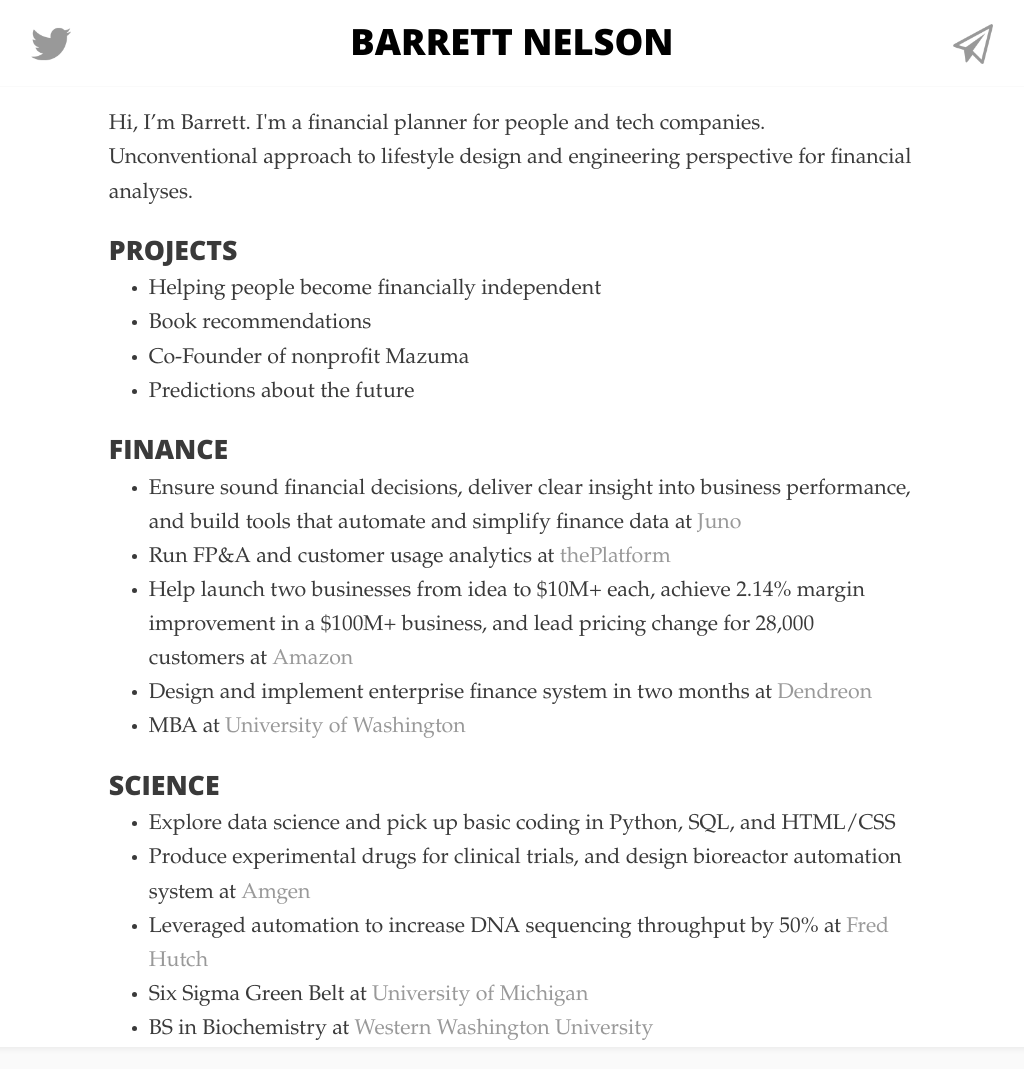
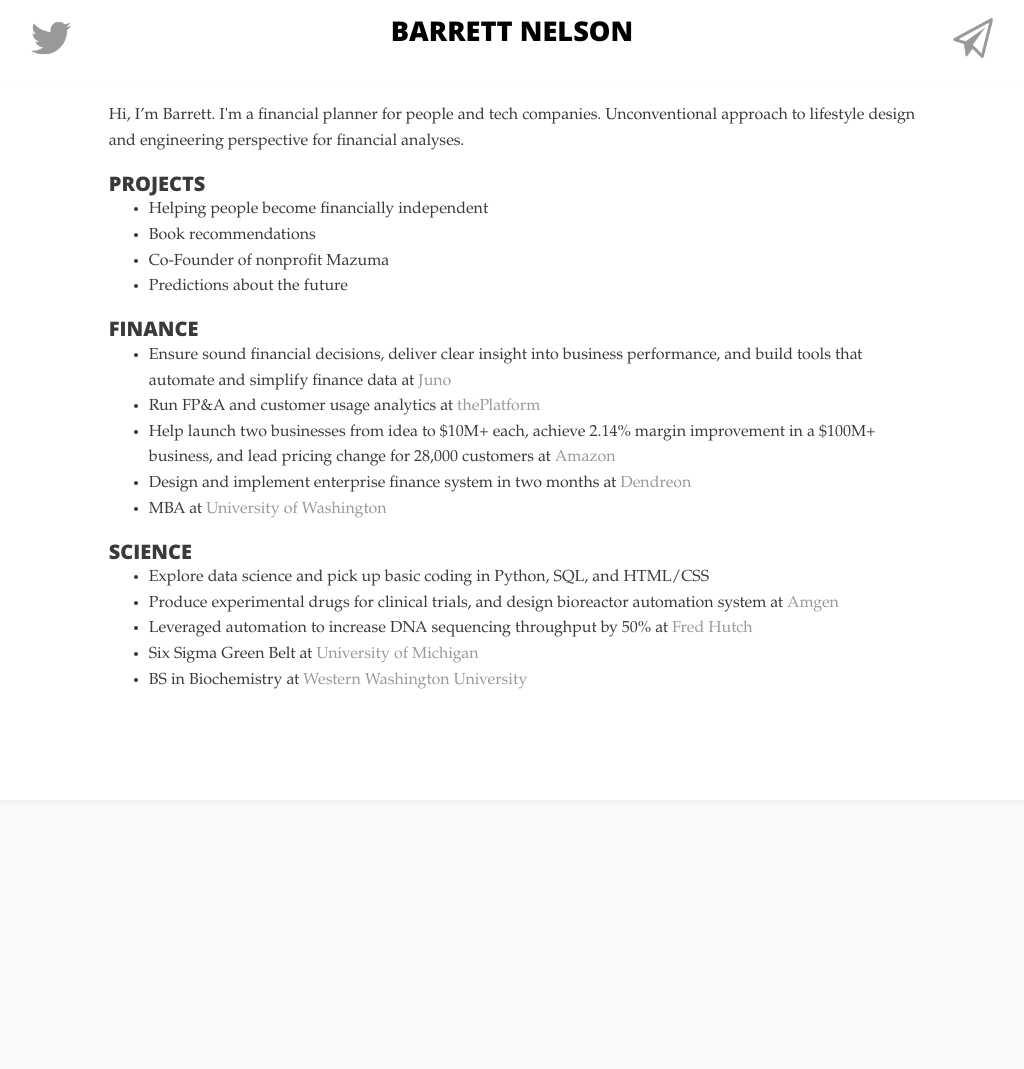
Before and after one commit to bstnel/bstnel.github.io, a Jekyll site: the page index.html, which Jekyll copies as it is, in a window 1280 px wide. Shown: the whole page, without its empty margins (128-1152 px from the left). Built offline with Jekyll 4.4.1, drawn with Linux system fonts in a browser that asks for light colours; some web fonts are replaced; after the commit the page ends 900 px from its top, so only the background shows below that.

Commit message:
Update main.css

```diff
--- a/css/main.css
+++ b/css/main.css
@@ -2,7 +2,7 @@
       margin: 0 auto;
       color: #3a3a3a;
       font-family: 'Gentium Book Basic', 'Palatino', Georgia, serif;
-      font-size: 16pt;
+      font-size: 1em;
       line-height: 160%;
       font-weight: 400;
       text-align: left;
```
